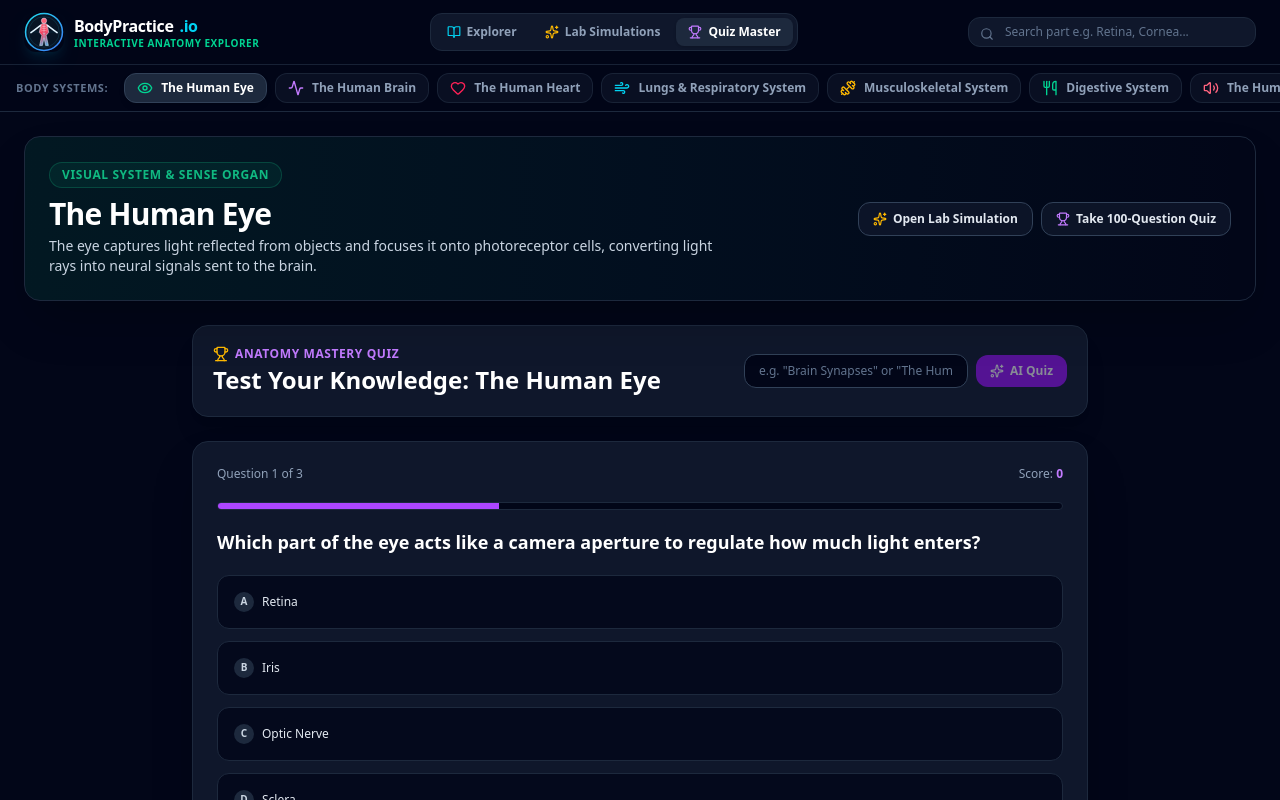
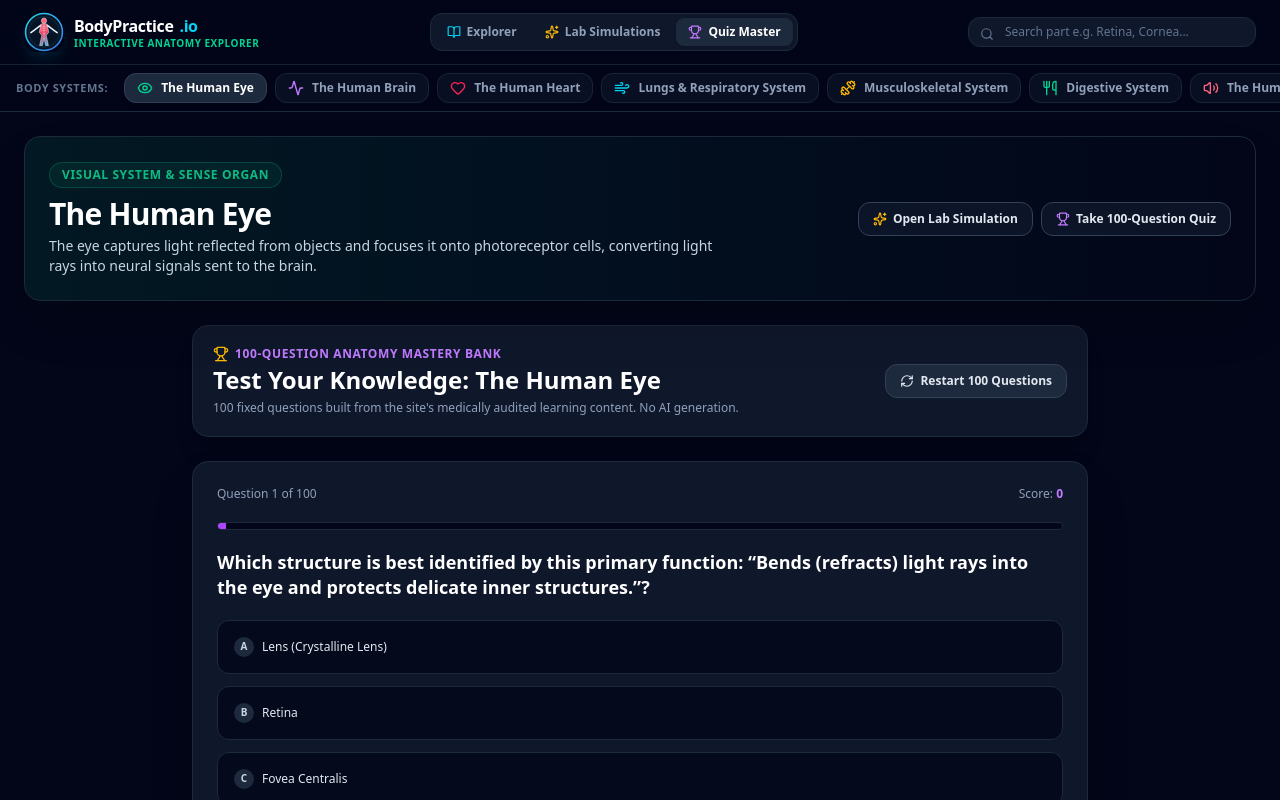
Before and after one commit to projectjimos/BodyPractice.io, a React (Vite) app: page / in a window 1280 px wide. Both pictures are taken after a click on the button "Quiz Master". Shown: the top 800 px of the page. Built offline with nearby package versions, Linux system fonts and the light colour scheme.

Commit message:
Replace AI quiz generation with 100-question banks

```diff
--- a/src/components/QuizSection.tsx
+++ b/src/components/QuizSection.tsx
@@ -1,24 +1,33 @@
-import React, { useState } from 'react';
-import { Award, CheckCircle2, XCircle, HelpCircle, Sparkles, RefreshCw, ArrowRight, Trophy } from 'lucide-react';
-import { OrganSystem, QuizQuestion } from '../types';
+import React, { useEffect, useState } from 'react';
+import { CheckCircle2, XCircle, HelpCircle, RefreshCw, ArrowRight, Trophy } from 'lucide-react';
+import { OrganSystem } from '../types';
+import { QUIZ_BANKS } from '../data/quizBanks';
 
 interface QuizSectionProps {
   organSystem: OrganSystem;
 }
 
 export const QuizSection: React.FC<QuizSectionProps> = ({ organSystem }) => {
-  const [activeQuiz, setActiveQuiz] = useState<QuizQuestion[]>(organSystem.defaultQuiz);
+  const activeQuiz = QUIZ_BANKS[organSystem.id];
   const [currentQuestionIdx, setCurrentQuestionIdx] = useState(0);
   const [selectedOption, setSelectedOption] = useState<number | null>(null);
   const [isAnswerSubmitted, setIsAnswerSubmitted] = useState(false);
   const [score, setScore] = useState(0);
   const [quizCompleted, setQuizCompleted] = useState(false);
 
-  // Custom AI Quiz Generation states
-  const [customTopic, setCustomTopic] = useState('');
-  const [isGeneratingQuiz, setIsGeneratingQuiz] = useState(false);
+  const currentQuestion = activeQuiz[currentQuestionIdx];
 
-  const currentQuestion = activeQuiz[currentQuestionIdx];
+  const resetQuiz = () => {
+    setCurrentQuestionIdx(0);
+    setSelectedOption(null);
+    setIsAnswerSubmitted(false);
+    setScore(0);
+    setQuizCompleted(false);
+  };
+
+  useEffect(() => {
+    resetQuiz();
+  }, [organSystem.id]);
 
   const handleOptionSelect = (index: number) => {
     if (isAnswerSubmitted) return;
@@ -43,76 +52,27 @@ export const QuizSection: React.FC<QuizSectionProps> = ({ organSystem }) => {
     }
   };
 
-  const handleResetQuiz = () => {
-    setActiveQuiz(organSystem.defaultQuiz);
-    setCurrentQuestionIdx(0);
-    setSelectedOption(null);
-    setIsAnswerSubmitted(false);
-    setScore(0);
-    setQuizCompleted(false);
-  };
-
-  const handleGenerateCustomQuiz = async (e: React.FormEvent) => {
-    e.preventDefault();
-    if (!customTopic.trim()) return;
-
-    setIsGeneratingQuiz(true);
-    try {
-      const res = await fetch('/api/quiz/generate', {
-        method: 'POST',
-        headers: { 'Content-Type': 'application/json' },
-        body: JSON.stringify({ topic: customTopic, difficulty: 'Medium' })
-      });
-      const data = await res.json();
-      if (data.questions && data.questions.length > 0) {
-        setActiveQuiz(data.questions);
-        setCurrentQuestionIdx(0);
-        setSelectedOption(null);
-        setIsAnswerSubmitted(false);
-        setScore(0);
-        setQuizCompleted(false);
-      }
-    } catch (err) {
-      console.error('Failed to generate AI quiz', err);
-    } finally {
-      setIsGeneratingQuiz(false);
-    }
-  };
-
   return (
     <div className="w-full max-w-4xl mx-auto flex flex-col gap-6">
-      {/* Header Bar */}
       <div className="bg-slate-900 border border-slate-800 rounded-2xl p-5 shadow-xl flex flex-col md:flex-row items-center justify-between gap-4">
         <div>
           <span className="text-xs font-semibold text-purple-400 uppercase tracking-wider flex items-center gap-1.5">
-            <Trophy className="w-4 h-4 text-amber-400" /> Anatomy Mastery Quiz
+            <Trophy className="w-4 h-4 text-amber-400" /> 100-Question Anatomy Mastery Bank
           </span>
-          <h2 className="text-2xl font-bold text-white mt-0.5">
-            Test Your Knowledge: {organSystem.title}
-          </h2>
+          <h2 className="text-2xl font-bold text-white mt-0.5">Test Your Knowledge: {organSystem.title}</h2>
+          <p className="text-xs text-slate-400 mt-1">
+            100 fixed questions built from the site's medically audited learning content. No AI generation.
+          </p>
         </div>
 
-        {/* Custom AI Quiz Form */}
-        <form onSubmit={handleGenerateCustomQuiz} className="flex items-center gap-2 w-full md:w-auto">
-          <input
-            type="text"
-            value={customTopic}
-            onChange={(e) => setCustomTopic(e.target.value)}
-            placeholder={`e.g. "Brain Synapses" or "${organSystem.title}"`}
-            className="bg-slate-950 border border-slate-700 rounded-xl px-3.5 py-2 text-xs text-white placeholder-slate-500 focus:outline-none focus:border-purple-500 w-full md:w-56"
-          />
-          <button
-            type="submit"
-            disabled={isGeneratingQuiz || !customTopic.trim()}
-            className="bg-purple-600 hover:bg-purple-500 disabled:opacity-50 text-white font-semibold text-xs py-2 px-3.5 rounded-xl flex items-center gap-1.5 whitespace-nowrap transition-all"
-          >
-            {isGeneratingQuiz ? <RefreshCw className="w-3.5 h-3.5 animate-spin" /> : <Sparkles className="w-3.5 h-3.5" />}
-            AI Quiz
-          </button>
-        </form>
+        <button
+          onClick={resetQuiz}
+          className="bg-slate-800 hover:bg-slate-700 border border-slate-700 text-slate-200 font-semibold text-xs py-2 px-3.5 rounded-xl flex items-center gap-1.5 whitespace-nowrap transition-all"
+        >
+          <RefreshCw className="w-3.5 h-3.5" /> Restart 100 Questions
+        </button>
       </div>
 
-      {/* QUIZ COMPLETED VIEW */}
       {quizCompleted ? (
         <div className="bg-slate-900 border border-slate-800 rounded-2xl p-8 text-center shadow-2xl flex flex-col items-center gap-4">
           <div className="w-16 h-16 rounded-full bg-purple-900/50 border border-purple-500/40 flex items-center justify-center text-amber-400 shadow-xl">
@@ -120,7 +80,7 @@ export const QuizSection: React.FC<QuizSectionProps> = ({ organSystem }) => {
           </div>
           <h3 className="text-3xl font-extrabold text-white">Quiz Completed!</h3>
           <p className="text-sm text-slate-300">
-            You scored <strong className="text-purple-400 text-lg">{score}</strong> out of <strong className="text-white text-lg">{activeQuiz.length}</strong> questions correct!
+            You scored <strong className="text-purple-400 text-lg">{score}</strong> out of <strong className="text-white text-lg">{activeQuiz.length}</strong> questions correct.
           </p>
 
           <div className="w-full max-w-xs bg-slate-950 rounded-full h-3 overflow-hidden border border-slate-800">
@@ -131,16 +91,14 @@ export const QuizSection: React.FC<QuizSectionProps> = ({ organSystem }) => {
           </div>
 
           <button
-            onClick={handleResetQuiz}
+            onClick={resetQuiz}
             className="mt-4 bg-purple-600 hover:bg-purple-500 text-white font-bold py-2.5 px-6 rounded-xl text-xs flex items-center gap-2 shadow-lg transition-all"
           >
-            <RefreshCw className="w-4 h-4" /> Retake Quiz or Reset
+            <RefreshCw className="w-4 h-4" /> Retake 100 Questions
           </button>
         </div>
       ) : (
-        /* ACTIVE QUESTION CARD */
         <div className="bg-slate-900 border border-slate-800 rounded-2xl p-6 shadow-2xl flex flex-col gap-5">
-          {/* Progress Header */}
           <div className="flex items-center justify-between text-xs text-slate-400">
             <span>Question {currentQuestionIdx + 1} of {activeQuiz.length}</span>
             <span>Score: <strong className="text-purple-400">{score}</strong></span>
@@ -153,14 +111,10 @@ export const QuizSection: React.FC<QuizSectionProps> = ({ organSystem }) => {
             />
           </div>
 
-          {/* Question Text */}
-          <h3 className="text-lg font-bold text-white leading-snug">
-            {currentQuestion?.question}
-          </h3>
+          <h3 className="text-lg font-bold text-white leading-snug">{currentQuestion.question}</h3>
 
-          {/* Options */}
           <div className="flex flex-col gap-3">
-            {currentQuestion?.options.map((option, idx) => {
+            {currentQuestion.options.map((option, idx) => {
               const isSelected = selectedOption === idx;
               const isCorrect = idx === currentQuestion.correctAnswerIndex;
 
@@ -196,22 +150,15 @@ export const QuizSection: React.FC<QuizSectionProps> = ({ organSystem }) => {
             })}
           </div>
 
-          {/* Explanation Box on Submit */}
           {isAnswerSubmitted && (
             <div className="bg-slate-950 border border-slate-800 rounded-xl p-4 text-xs text-slate-300 space-y-2 animate-fadeIn">
               <div className="font-bold text-purple-300 flex items-center gap-1.5">
                 <HelpCircle className="w-4 h-4 text-purple-400" /> Explanation:
               </div>
               <p className="leading-relaxed">{currentQuestion.explanation}</p>
-              {currentQuestion.funFact && (
-                <p className="text-cyan-300 italic pt-1 border-t border-slate-800">
-                  💡 Bio Fact: {currentQuestion.funFact}
-                </p>
-              )}
             </div>
           )}
 
-          {/* Action Buttons */}
           <div className="flex justify-end pt-2">
             {!isAnswerSubmitted ? (
               <button
```
